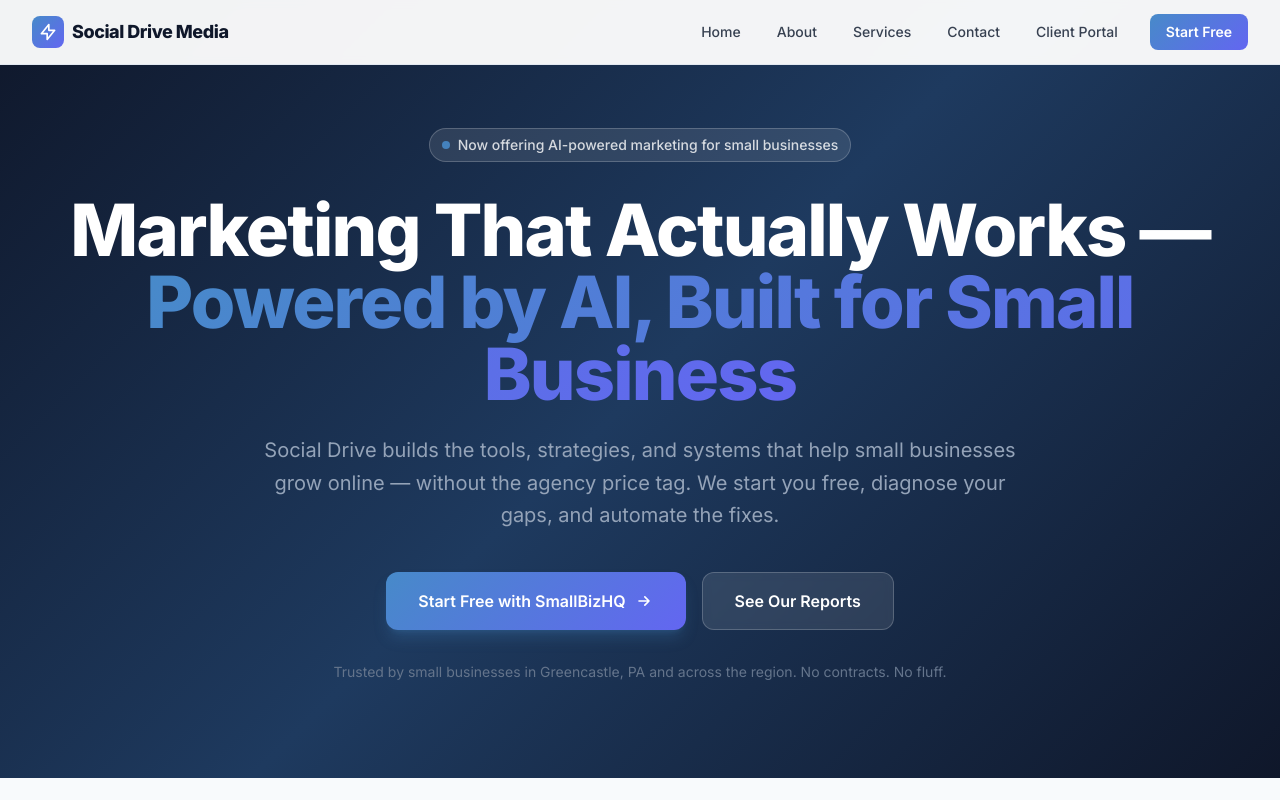
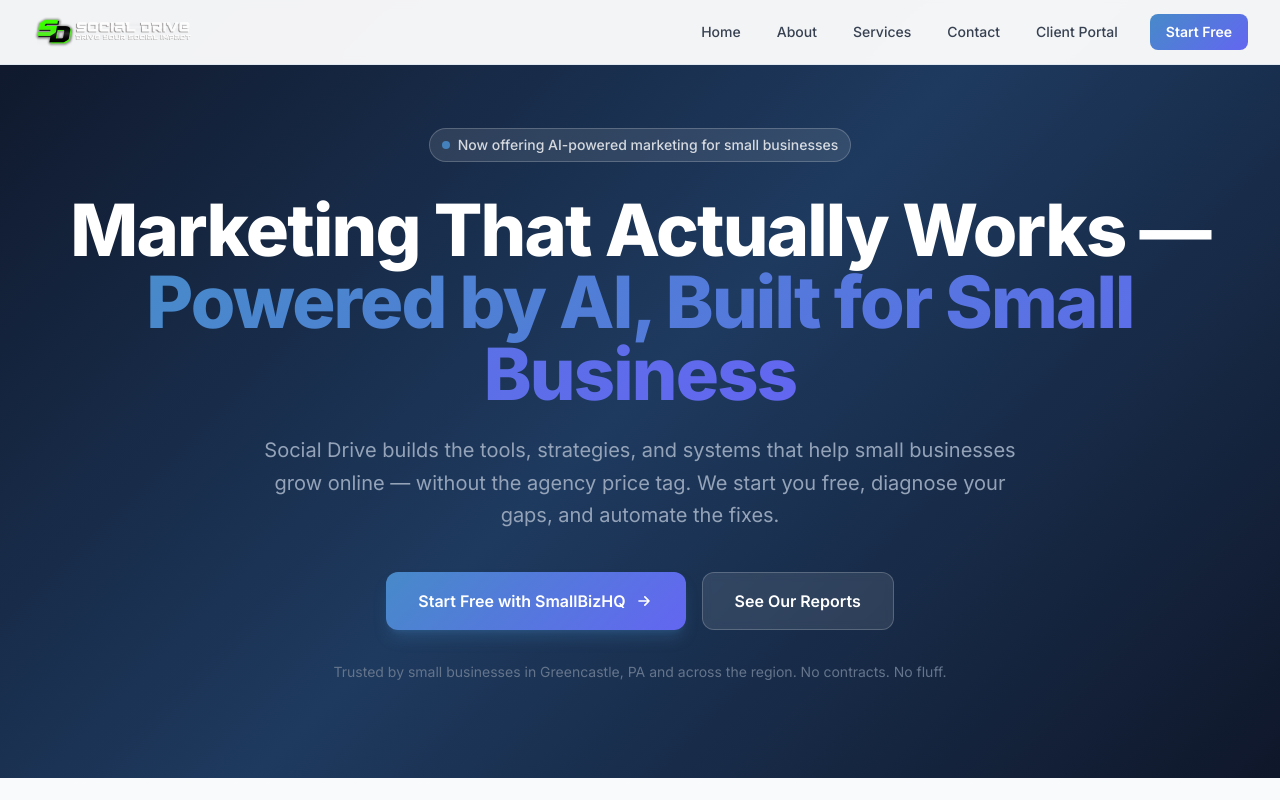
Before and after one commit to mbaer93/sdm-website, a Next.js app: page / in a window 1280 px wide. Shown: the top 800 px of the page. Built offline with nearby package versions, Linux system fonts and the light colour scheme.

Commit message:
fix: brand name, email, logo, packages — components/Navbar.tsx

```diff
--- a/components/Navbar.tsx
+++ b/components/Navbar.tsx
@@ -2,6 +2,7 @@
 
 import { useState } from "react";
 import Link from "next/link";
+import Image from "next/image";
 
 const navLinks = [
   { href: "/", label: "Home" },
@@ -19,26 +20,15 @@
       <div className="max-w-7xl mx-auto px-4 sm:px-6 lg:px-8">
         <div className="flex items-center justify-between h-16">
           {/* Logo */}
-          <Link href="/" className="flex items-center gap-2 group">
-            <div className="w-8 h-8 rounded-lg gradient-accent flex items-center justify-center">
-              <svg
-                className="w-5 h-5 text-white"
-                fill="none"
-                stroke="currentColor"
-                viewBox="0 0 24 24"
-                aria-hidden="true"
-              >
-                <path
-                  strokeLinecap="round"
-                  strokeLinejoin="round"
-                  strokeWidth={2}
-                  d="M13 10V3L4 14h7v7l9-11h-7z"
-                />
-              </svg>
-            </div>
-            <span className="font-extrabold text-[#0f172a] text-lg tracking-tight">
-              Social Drive Media
-            </span>
+          <Link href="/" className="flex items-center group">
+            <Image
+              src="/logo.png"
+              alt="Social Drive"
+              width={160}
+              height={48}
+              className="object-contain"
+              priority
+            />
           </Link>
 
           {/* Desktop Nav */}
```
